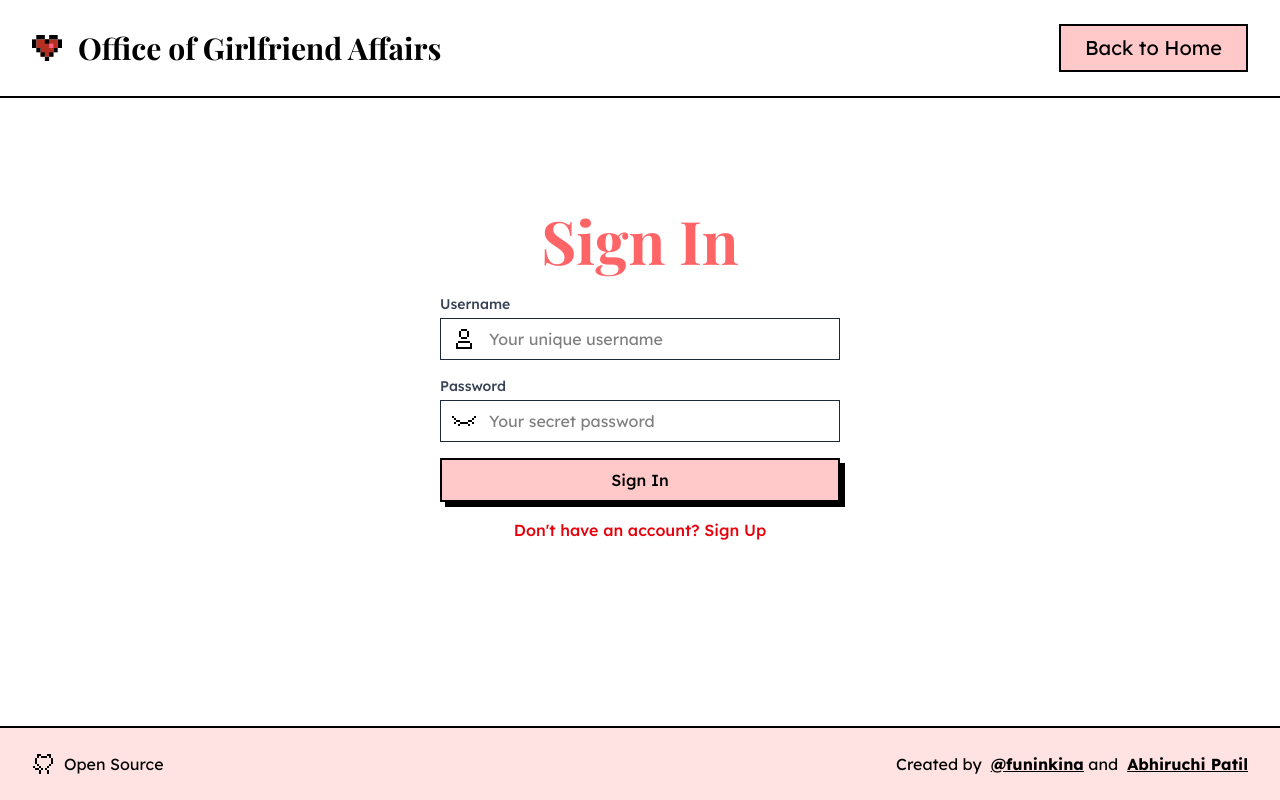
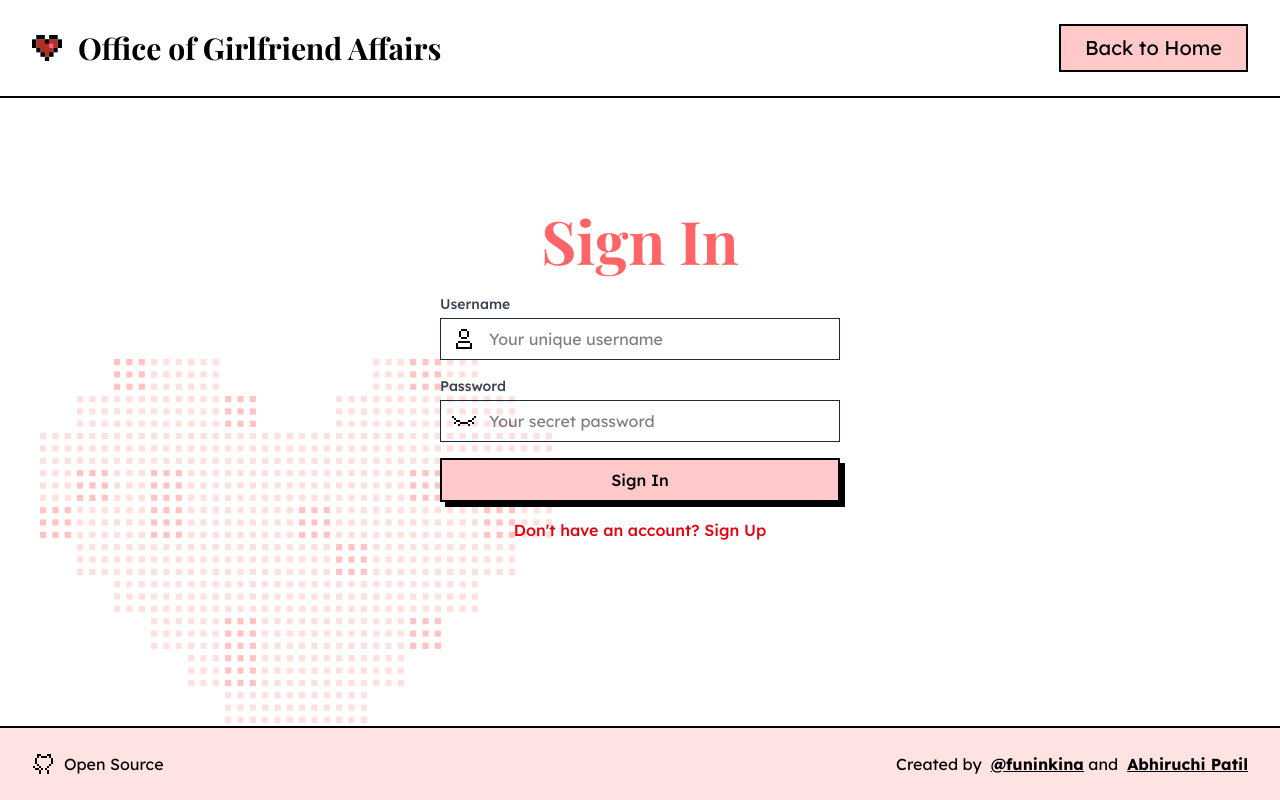
Before and after one commit to aarushqt/what, a Next.js app: page /auth in a window 1280 px wide. Built offline with nearby package versions, Linux system fonts and the light colour scheme; no server answers; a web font is replaced by a local one.

Commit message:
Refactor code structure for improved readability and maintainability

```diff
--- a/src/app/auth/page.tsx
+++ b/src/app/auth/page.tsx
@@ -150,7 +150,7 @@ function AuthContent() {
 
     return (
         <>
-            <nav className="bg-white border-b-2">
+            <nav className="border-b-2">
                 <div className="max-w-7xl mx-auto px-4 sm:px-6 lg:px-8">
                     <div className="flex justify-between h-24">
                         <div className="flex items-center">
@@ -212,7 +212,7 @@ function AuthContent() {
             </nav >
 
             <main className="flex justify-center items-start">
-                <div className="w-full px-4 sm:px-6 md:w-3/4 lg:w-1/2 xl:w-2/5 max-w-md mx-auto bg-white mt-8 sm:mt-28 font-lexend">
+                <div className="w-full px-4 sm:px-6 md:w-3/4 lg:w-1/2 xl:w-2/5 max-w-md mx-auto mt-8 sm:mt-28 font-lexend">
                     <div className="mb-6">
                         <h1 className="text-4xl sm:text-6xl font-bold text-red-400 text-center font-playfair">
                             {isSignIn ? 'Sign In' : 'Sign Up'}
--- a/src/app/dashboard/DashboardClient.tsx
+++ b/src/app/dashboard/DashboardClient.tsx
@@ -301,9 +301,9 @@ export default function DashboardClient({ }: { user: User }) {
                                                 {activeMessages.map((msg) => (
                                                     <li
                                                         key={msg.id}
-                                                        className="font-lexend flex flex-col sm:flex-row sm:items-start gap-x-3 gap-y-2"
+                                                        className="font-lexend flex flex-col md:flex-row sm:items-start gap-x-3 gap-y-2"
                                                     >
-                                                        <div className="flex-grow w-full sm:w-auto mt-3 sm:mt-0">
+                                                        <div className="flex-grow w-full mt-3 sm:mt-0">
                                                             <div className="border-2 p-3 bg-red-100">
                                                                 <div className="flex items-center">
                                                                     {msg.emoji && (
@@ -318,8 +318,8 @@ export default function DashboardClient({ }: { user: User }) {
                                                                     )}
                                                                     <span className="ml-6 text-lg">{msg.content}</span>
                                                                 </div>
-                                                                <div className='flex flex-row-reverse justify-between items-end'>
-                                                                    <div className="text-right text-xs text-gray-500 mt-3">
+                                                                <div className='flex flex-col-reverse md:flex-row-reverse justify-between items-start md:items-end'>
+                                                                    <div className="text-right text-xs text-gray-500 mt-3 self-end">
                                                                         {formatDistanceToNow(new Date(msg.createdAt), { addSuffix: true })}
                                                                     </div>
                                                                     {msg.expectedResponse && (
@@ -339,7 +339,7 @@ export default function DashboardClient({ }: { user: User }) {
 
                                                         <button
                                                             onClick={() => handleMarkMessageDone(msg, person.slug)}
-                                                            className="flex-shrink-0 flex items-center justify-center gap-2 w-full sm:w-auto px-4 py-3 bg-red-200 border-2 shadow-[5px_5px_0px_0px_rgba(0,0,0)] font-lexend text-xl font-medium hover:shadow-[10px_10px_0px_0px_rgba(0,0,0)] transition duration-200"
+                                                            className="flex-shrink-0 flex items-center justify-center gap-2 w-full md:w-auto px-4 py-3 bg-red-200 border-2 shadow-[5px_5px_0px_0px_rgba(0,0,0)] font-lexend text-xl font-medium hover:shadow-[10px_10px_0px_0px_rgba(0,0,0)] transition duration-200"
                                                             title="Mark Resolved"
                                                             disabled={isMarkingMessageDone && messageToMarkDone?.id === msg.id}
                                                         >
--- a/src/app/globals.css
+++ b/src/app/globals.css
@@ -31,3 +31,26 @@
     animation: var(--heartbeat-animation);
   }
 }
+
+body {
+  background-image: url('/hearts-bg.svg');
+  background-position: left 40px bottom 40px;
+  background-repeat: no-repeat;
+  background-attachment: fixed;
+
+  /* Base size for mobile devices */
+  background-size: 80%;
+
+  /* Responsive adjustments */
+  @media (min-width: 640px) {
+    background-size: 60%;
+  }
+
+  @media (min-width: 768px) {
+    background-size: 50%;
+  }
+
+  @media (min-width: 1024px) {
+    background-size: 40%;
+  }
+}
```
Also changed, not shown: public/hearts-bg.svg (added).
